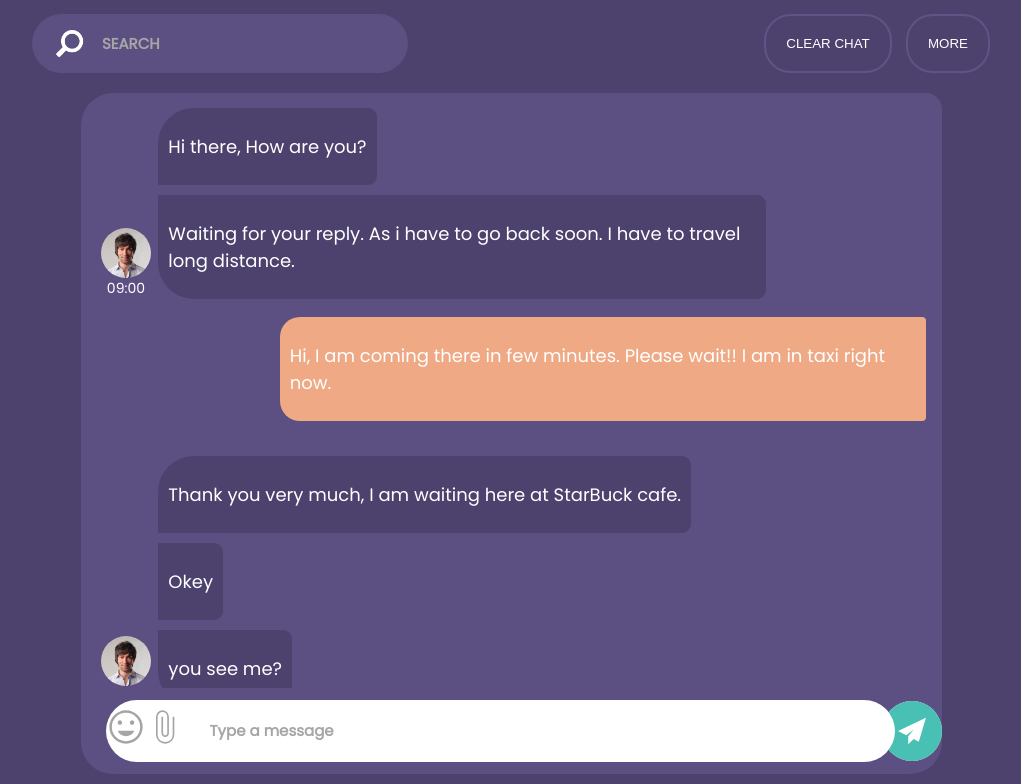
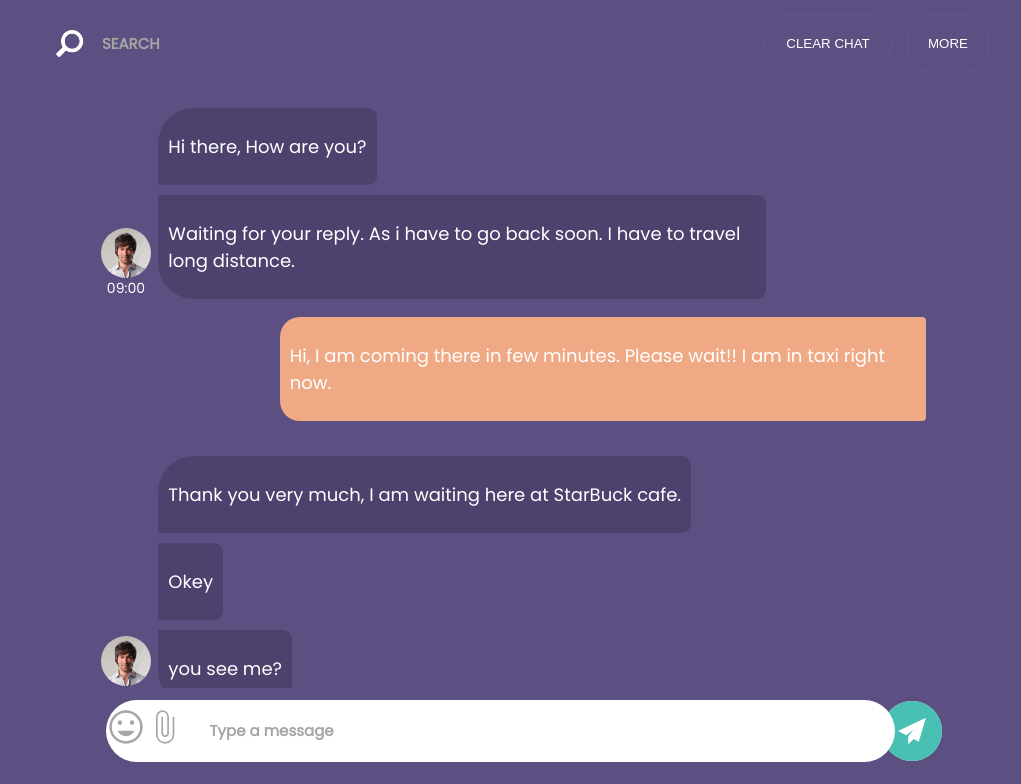
Before and after one commit to coddingdz/chatbox, a plain HTML site: page index.html in a window 1280 px wide. Shown: the part 66-850 px from the top of the page, without its empty margins (129-1150 px from the left). Drawn offline with nearby package versions, Linux system fonts and the light colour scheme.

Commit message:
Update style.css

```diff
--- a/css/style.css
+++ b/css/style.css
@@ -1,6 +1,6 @@
 /** global css*/
 body {
-    background-color: #4d426d;
+    background-color: #5c4f82;
     color: rgb(255, 255, 255);
     margin: 0;
     font-family: 'Poppins';
```
